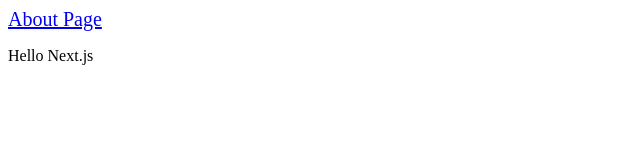
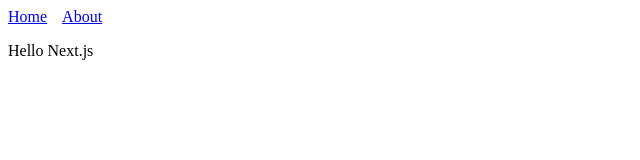
Before and after one commit to Produck/nextjs-tutorial, a Next.js app: page / in a window 1280 px wide. Shown: the top 160 px of the page, without its empty margins (0-640 px from the left). Built offline with nearby package versions, Linux system fonts and the light colour scheme.

Commit message:
using the header component

```diff
--- a/pages/index.js
+++ b/pages/index.js
@@ -1,10 +1,9 @@
 import Link from "next/link";
+import Header from "../components/Header";
 
 const Index = () => (
   <div>
-    <Link href="/about">
-      <a style={{ fontSize: 20 }}>About Page</a>
-    </Link>
+    <Header />
     <p>Hello Next.js</p>
   </div>
 );
```
Also changed, not shown: pages/about.js (+8 -1 lines).
